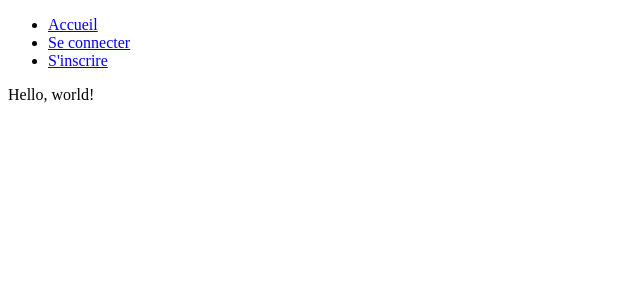
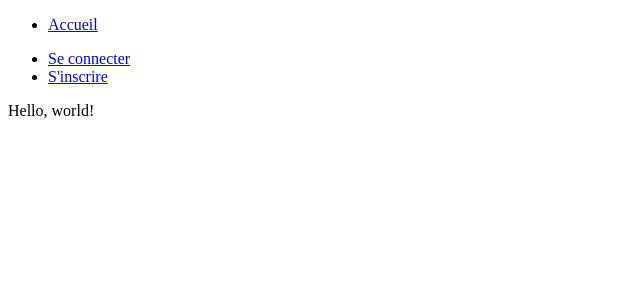
Before and after one commit to rigma/whoami, a Vue app in the folder whoami/: page / in a window 1280 px wide. Shown: the top 300 px of the page, without its empty margins (0-640 px from the left). Built offline with nearby package versions, Linux system fonts and the light colour scheme; the HTML template or start-up script is replaced by a standard one.

Commit message:
feat: add logout logic

```diff
--- a/whoami/src/App.vue
+++ b/whoami/src/App.vue
@@ -4,6 +4,8 @@
       <li>
         <router-link to="/">Accueil</router-link>
       </li>
+    </ul>
+    <ul v-if="!loggedIn">
       <li>
         <router-link to="/connexion">Se connecter</router-link>
       </li>
@@ -11,6 +13,9 @@
         <router-link to="/s-inscrire">S'inscrire</router-link>
       </li>
     </ul>
+    <div v-else>
+      <a @click.prevent="onLogOut" href="javascript://">Se déconnecter</a>
+    </div>
   </nav>
   <main>
     <router-view />
@@ -18,7 +23,19 @@
 </template>
 
 <script>
-export default {
-  name: 'App'
-}
+import { defineComponent, computed } from 'vue'
+import globalState from './state'
+
+export default defineComponent({
+  name: 'App',
+  setup () {
+    const loggedIn = computed(() => globalState.token !== null)
+
+    const onLogOut = () => {
+      globalState.token = null
+    }
+
+    return { loggedIn, onLogOut }
+  }
+})
 </script>
```
